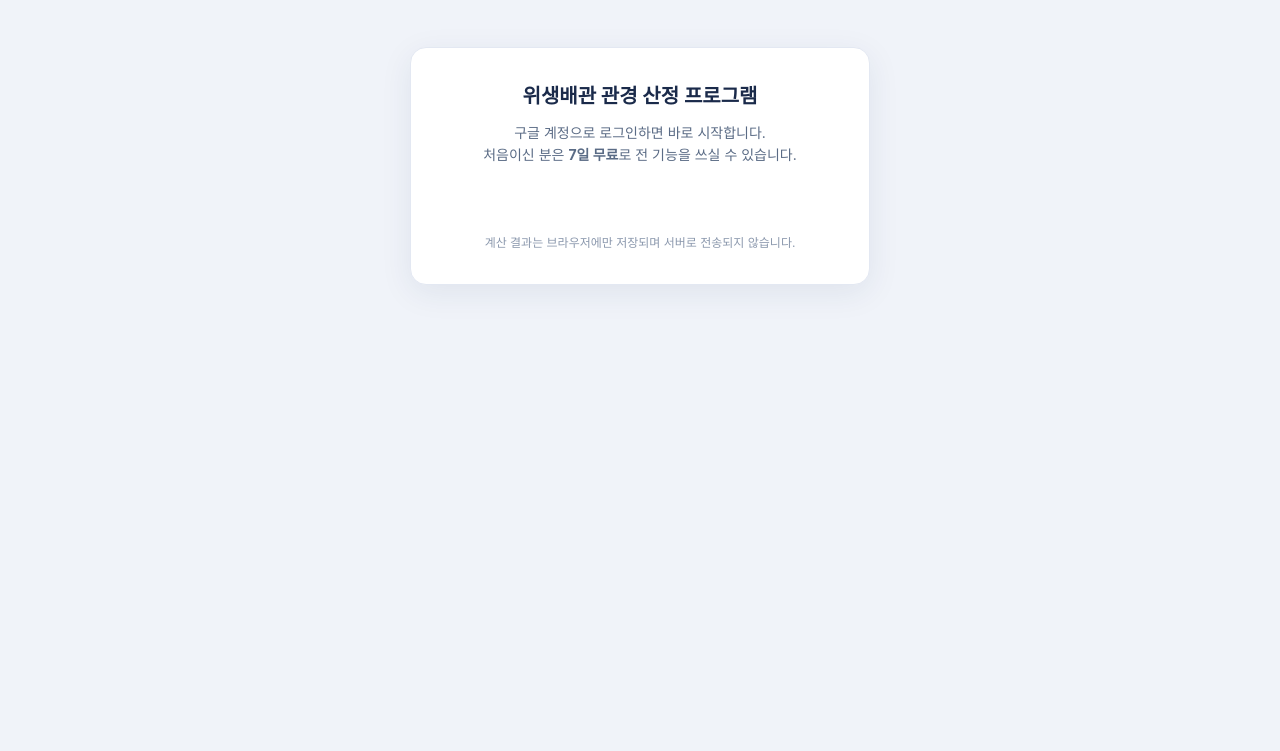
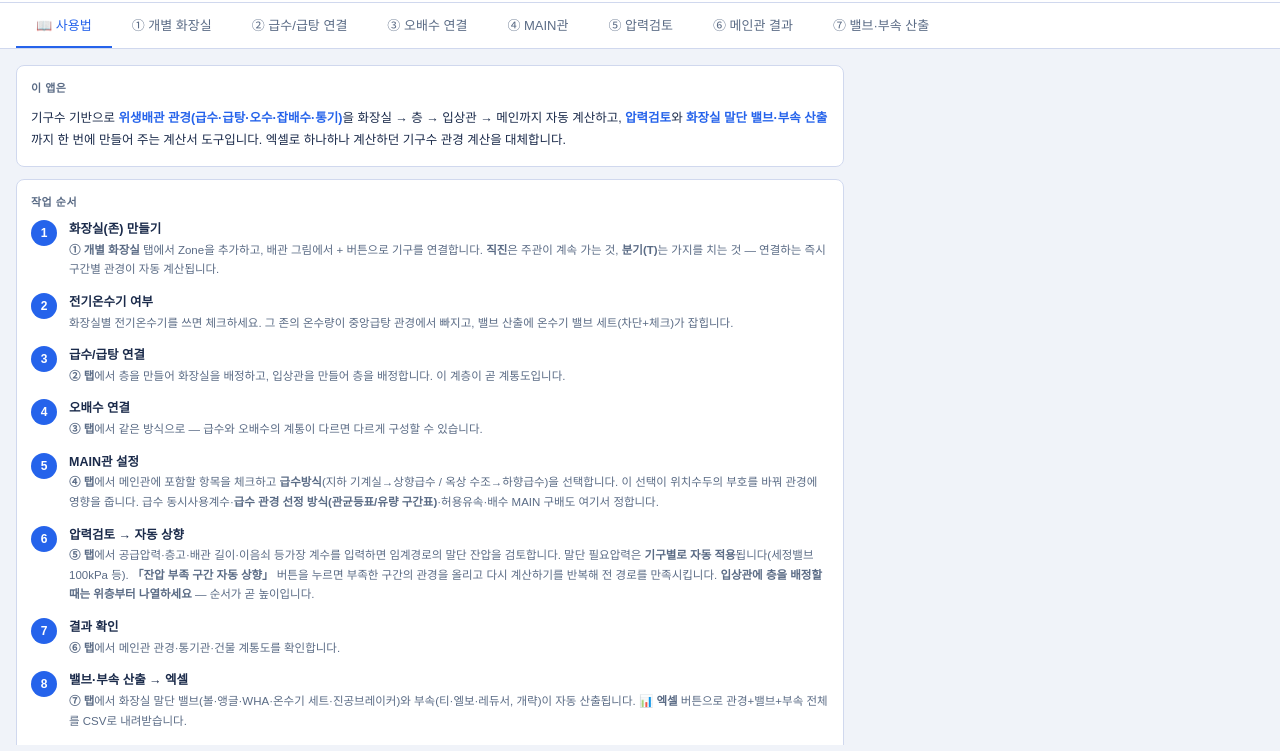
Before and after one commit to CHOI-ILKWON/sanitary-pipe-calc, a plain HTML site: page index.html in a window 1280 px wide. Shown: the part 49-800 px from the top of the page. Drawn offline with Linux system fonts and the light colour scheme.

Commit message:
Feat: 구글 로그인 제거 — 주소로 바로 접속 (2026-11-25 사용자 지시)
- 로그인 화면·구글 로그인 스크립트·auth.js 호출(체험·구매 설정)을 index.html 에서 제거
- auth.js·apps-script 파일은 남겨 둠 (이 앱에서는 쓰지 않음)
- 시험: wsfu-ch20261123-02 22건 + prv-zone 10건 통과

Co-Authored-By: Claude Opus 5.5 <noreply@anthropic.com>

```diff
--- a/index.html
+++ b/index.html
@@ -161,7 +161,7 @@ select:focus{outline:none;border-color:var(--accent)}
   body{background:#fff;color:#000}
 }
 </style>
-<!-- 방문 측정 (GA4) — 체험 시작·구매 신청을 이벤트로 잡는다 -->
+<!-- 방문 측정 (GA4) -->
 <script async src="https://www.googletagmanager.com/gtag/js?id=G-BL4VM4LDVL"></script>
 <script>
   window.dataLayer = window.dataLayer || [];
@@ -172,26 +172,8 @@ select:focus{outline:none;border-color:var(--accent)}
 </head>
 <body>
 
-<div id="auth-gate"></div>
-
-<script src="https://accounts.google.com/gsi/client" async defer></script>
-<script src="auth.js?v=4"></script>
-<script>
-  // ====== 여기 값만 본인 정보로 교체하세요 ======
-  MEPAuth.init({
-    clientId:  "631559035777-ara2uhplj7ds41ehfrr97cef8jlj4rip.apps.googleusercontent.com",
-    apiUrl:    "https://script.google.com/macros/s/AKfycbzOwmnJdBeqkH4QMdbQRagHXFnOA7sXnkQDmGeerVi4mYUF9WL_vB3C8LIq1-AZekQX/exec",
-    appId:     "sanitary",              // 라이선스 시트의 "앱" 칸에 들어가는 값
-    appName:   "위생배관 관경 산정 프로그램",
-    trialDays: 7,                       // 백엔드 CONFIG.TRIAL_DAYS 와 같게 맞추세요
-    priceSingle: 99000,                 // 단품 가격
-    priceBundle: 0,                     // 전 앱 팩 가격 — 0 이면 구매 화면에 표시하지 않음
-    bankInfo:  "카카오뱅크 3333-07-0554442 (최일권)"
-  });
-  // ================================================
-</script>
-
-<div id="app-content" style="display:none;">
+<!-- 2026-11-25 사용자 지시 — 구글 로그인(auth.js) 제거. 주소로 바로 접속한다 -->
+<div id="app-content">
 
 <header>
   <span class="logo">⊞ 위생배관 관경 계산서</span>
```
Also changed, not shown: tests/wsfu-ch20261123-02.test.mjs (+5 -0 lines).
